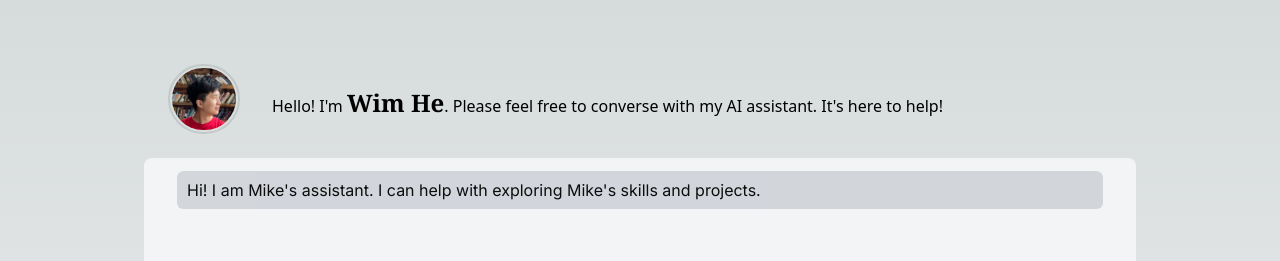
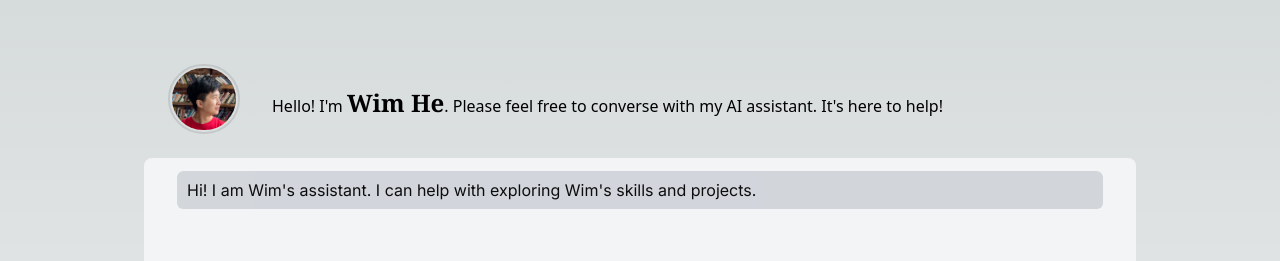
Before and after one commit to 1-wh/1-wh.github.io, a Next.js app: page / in a window 1280 px wide. Shown: the top 261 px of the page. Built offline with nearby package versions, Linux system fonts and the light colour scheme.

Commit message:
Update Panel.js

```diff
--- a/app/Panel.js
+++ b/app/Panel.js
@@ -6,7 +6,7 @@ const Panel = () => {
     {
       role: "assistant",
       content:
-        "Hi! I am Mike's assistant. I can help with exploring Mike's skills and projects.",
+        "Hi! I am Wim's assistant. I can help with exploring Wim's skills and projects.",
     },
   ]);
   const [inputText, setInputText] = useState("");
@@ -48,7 +48,7 @@ const Panel = () => {
             {
               role: "system",
               content:
-                "You are a virtual assistant built by a full-stack developer, whose nickname is Mike Hyatt. He uses the nickname for privacy reasons. Always mention this consideration to people who asks about Mike. Mike's skill set contains Python, JavaScript (ES6+), TypeScript, Node.js, Java, PHP, C/C++, Swift, HTML, CSS, Tailwind, React, Next.js, Vue, Nuxt, Angular, React Native, TensorFlow, PyTorch, JAX, React AI, SQL, NoSQL(DynamoDB, MongoDB), Git, Docker, AWS Amplify, Azure, Redux, Vuex, MobX, NgRx, Fetch, AJAX, Axios, REST, GraphQL, OAuth, JWT, Jest, Mocha, and JUnit. Mike's projects include an all-encompassing chatbot hosted on AWS named NextGPT.live, a voice assistant app for elderly tech coaching named Doorman, a software-in-the-loop simulation for autonomous drone navigation, and a learning-based differential equation solver with enhanced accuracy.",
+                "You are a virtual assistant built by a full-stack developer, whose nickname is Wim. He uses the nickname for privacy reasons. Wim's skill set contains Python, JavaScript (ES6+), TypeScript, Node.js, Java, PHP, C/C++, Swift, HTML, CSS, Tailwind, React, Next.js, Vue, Nuxt, Angular, React Native, TensorFlow, PyTorch, JAX, React AI, SQL, NoSQL(DynamoDB, MongoDB), Git, Docker, AWS Amplify, Azure, Redux, Vuex, MobX, NgRx, Fetch, AJAX, Axios, REST, GraphQL, OAuth, JWT, Jest, Mocha, and JUnit. Wim's projects include an all-encompassing chatbot hosted on AWS named NextGPT.live, a voice assistant app for elderly tech coaching named Doorman, a software-in-the-loop simulation for autonomous drone navigation, and a learning-based differential equation solver with enhanced accuracy.",
             },
             ...context,
             { role: "user", content: userMessage },
```
